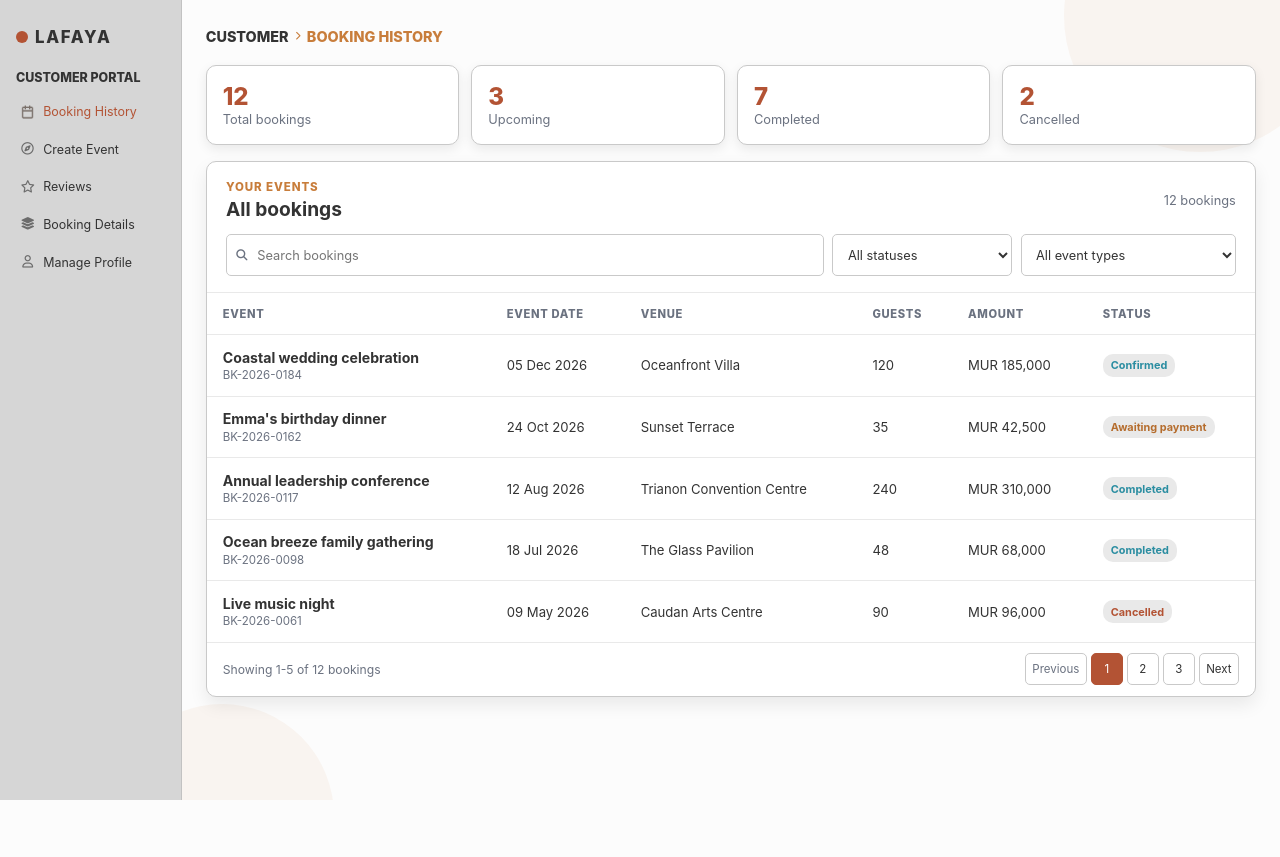
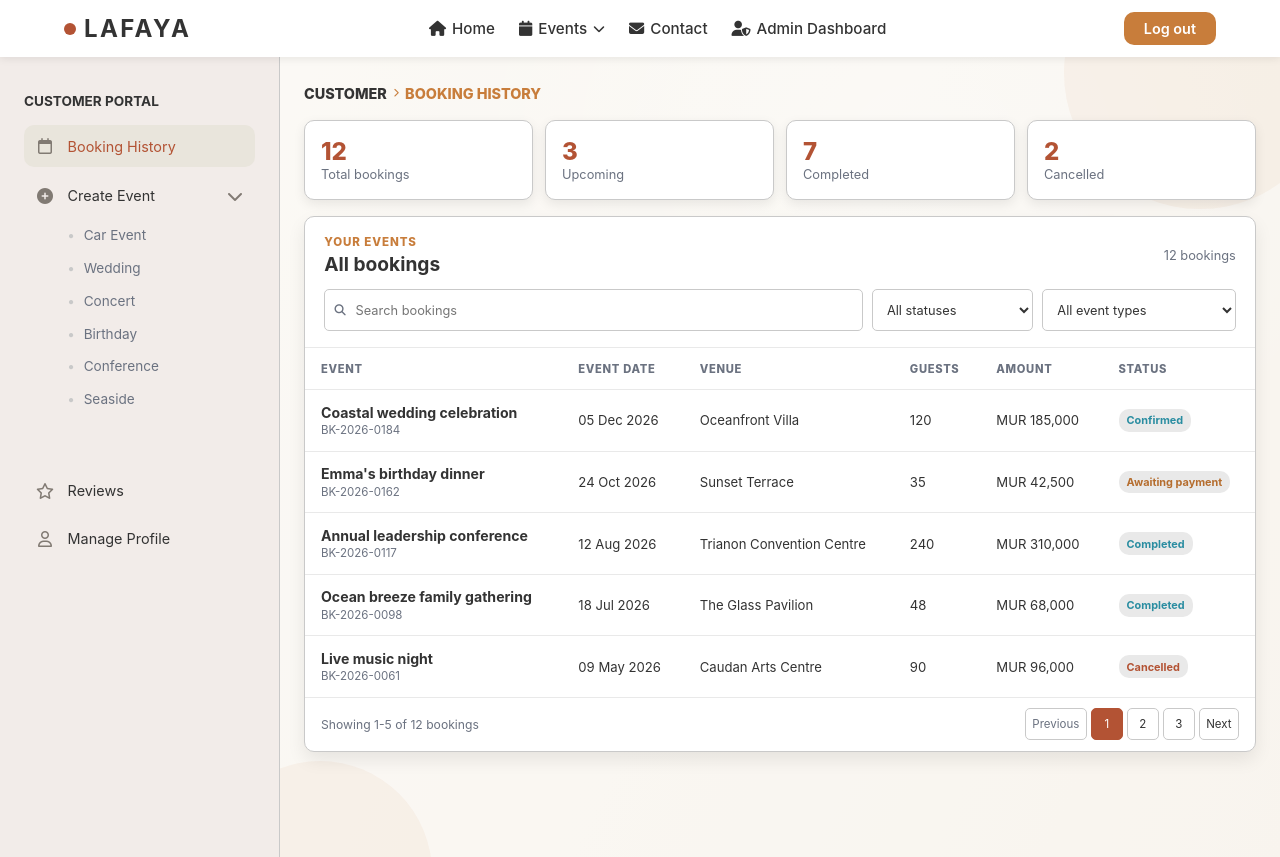
Before and after one commit to vidoushi08/Lafaya, a Django app: page /customer_dashboard/booking-history/ in a window 1280 px wide. Before the commit the page ends 800 px from the top, so only its background shows below. Run offline with Django 5.2, Linux system fonts and the light colour scheme; the visitor is signed in with stand-in values (Sample User, id 1).

```diff
--- a/customer_dashboard/static/customer_dashboard/css/dashboard.css
+++ b/customer_dashboard/static/customer_dashboard/css/dashboard.css
@@ -59,6 +59,17 @@
 .customer-nav-link:hover,
 .customer-event-links a:hover {
   background-color: var(--color-dashboard-highlight);
+}
+
+.customer-nav-link-active {
+  background-color: var(--color-dashboard-highlight);
+  color: var(--color-brand);
+}
+
+.customer-nav-link:focus-visible,
+.customer-event-links a:focus-visible {
+  outline: 2px solid var(--color-accent);
+  outline-offset: 2px;
 }
 
 .customer-nav-link-disabled {
--- a/customer_dashboard/static/customer_dashboard/css/manage_profile.css
+++ b/customer_dashboard/static/customer_dashboard/css/manage_profile.css
@@ -188,24 +188,6 @@
   margin-top: 0.25rem;
 }
 
-.customer-profile-password-button {
-  display: inline-flex;
-  min-height: 1.5rem;
-  align-items: center;
-  justify-content: center;
-  gap: 0.35rem;
-  padding: 0.3rem 0.7rem;
-  border: 1px solid rgba(179, 83, 52, 0.3);
-  border-radius: var(--radius-btn);
-  background: rgba(255, 255, 255, 0.72);
-  color: var(--color-brand);
-  font: inherit;
-  font-size: 0.62rem;
-  font-weight: 700;
-  text-decoration: none;
-  cursor: pointer;
-}
-
 .customer-profile-editor {
   display: grid;
   grid-template-columns: 5.2rem minmax(0, 1fr);
@@ -295,7 +277,6 @@
 .customer-profile-field input:focus-visible,
 .customer-profile-field select:focus-visible,
 .customer-profile-save:focus-visible,
-.customer-profile-password-button:focus-visible,
 .customer-profile-photo-button:focus-visible {
   outline: 2px solid var(--color-accent);
   outline-offset: 2px;
--- a/customer_dashboard/templates/customer_dashboard/booking_history.html
+++ b/customer_dashboard/templates/customer_dashboard/booking_history.html
@@ -3,45 +3,15 @@
 
 {% block title %}Customer Booking History | Lafaya{% endblock %}
 
-{% block navbar %}{% endblock %}
-
 {% block extra_css %}
+  <link rel="stylesheet" href="{% static 'customer_dashboard/css/booking_history.css' %}">
   <link rel="stylesheet" href="{% static 'customer_dashboard/css/manage_profile.css' %}">
-  <link rel="stylesheet" href="{% static 'customer_dashboard/css/booking_history.css' %}">
+  <link rel="stylesheet" href="{% static 'customer_dashboard/css/dashboard.css' %}">
 {% endblock %}
 
 {% block content %}
-  <div class="customer-profile-shell customer-history-shell">
-    <aside class="customer-profile-sidebar">
-      <div class="customer-profile-logo-area">
-        {% include 'includes/lafaya_logo.html' %}
-      </div>
-
-      <h2 class="customer-profile-portal-title">Customer Portal</h2>
-
-      <nav class="customer-profile-nav" aria-label="Customer portal navigation">
-        <a class="customer-profile-nav-item customer-profile-nav-item-active" href="{% url 'customer_dashboard:booking_history' %}" aria-current="page">
-          <img class="customer-history-nav-icon" src="{% static 'images/icons/booking_history.png' %}" alt="">
-          <span>Booking History</span>
-        </a>
-        <a class="customer-profile-nav-item" href="#">
-          <i class="fa-regular fa-compass" aria-hidden="true"></i>
-          <span>Create Event</span>
-        </a>
-        <a class="customer-profile-nav-item" href="{% url 'reviews:reviews' %}">
-          <i class="fa-regular fa-star" aria-hidden="true"></i>
-          <span>Reviews</span>
-        </a>
-        <a class="customer-profile-nav-item" href="{% url 'booking:booking' %}">
-          <i class="fa-solid fa-layer-group" aria-hidden="true"></i>
-          <span>Booking Details</span>
-        </a>
-        <a class="customer-profile-nav-item" href="{% url 'customer_dashboard:manage_profile' %}">
-          <i class="fa-regular fa-user" aria-hidden="true"></i>
-          <span>Manage Profile</span>
-        </a>
-      </nav>
-    </aside>
+  <div class="customer-profile-shell customer-history-shell customer-dashboard">
+    {% include "customer_dashboard/includes/sidebar.html" %}
 
     <main class="customer-profile-main customer-history-main">
       <div class="customer-profile-circle customer-profile-circle-top" aria-hidden="true"></div>
--- /dev/null
+++ b/customer_dashboard/templates/customer_dashboard/includes/sidebar.html
@@ -0,0 +1,47 @@
+{% load static %}
+
+<aside class="customer-sidebar">
+  <p class="customer-sidebar-label">customer portal</p>
+
+  <nav class="customer-nav" aria-label="Customer navigation">
+    <a
+      class="customer-nav-link{% if request.resolver_match.url_name == 'booking_history' %} customer-nav-link-active{% endif %}"
+      href="{% url 'customer_dashboard:booking_history' %}"
+      {% if request.resolver_match.url_name == 'booking_history' %}aria-current="page"{% endif %}
+    >
+      <i class="fa-regular fa-calendar" aria-hidden="true"></i>
+      <span>Booking History</span>
+    </a>
+
+    <details class="customer-create-menu" open>
+      <summary class="customer-nav-link">
+        <span class="customer-nav-leading">
+          <i class="fa-solid fa-circle-plus" aria-hidden="true"></i>
+          <span>Create Event</span>
+        </span>
+        <i class="fa-solid fa-chevron-down customer-menu-chevron" aria-hidden="true"></i>
+      </summary>
+      <ul class="customer-event-links">
+        <li><a href="{% url 'car_events:car_events' %}">Car Event</a></li>
+        <li><a href="{% url 'wedding:wedding' %}">Wedding</a></li>
+        <li><a href="{% url 'concert:concert' %}">Concert</a></li>
+        <li><a href="{% url 'birthday:birthday' %}">Birthday</a></li>
+        <li><a href="{% url 'conference:conference' %}">Conference</a></li>
+        <li><a href="{% url 'seaside:seaside' %}">Seaside</a></li>
+      </ul>
+    </details>
+
+    <a class="customer-nav-link customer-nav-link-spaced" href="{% url 'reviews:reviews' %}">
+      <i class="fa-regular fa-star" aria-hidden="true"></i>
+      <span>Reviews</span>
+    </a>
+    <a
+      class="customer-nav-link{% if request.resolver_match.url_name == 'manage_profile' %} customer-nav-link-active{% endif %}"
+      href="{% url 'customer_dashboard:manage_profile' %}"
+      {% if request.resolver_match.url_name == 'manage_profile' %}aria-current="page"{% endif %}
+    >
+      <i class="fa-regular fa-user" aria-hidden="true"></i>
+      <span>Manage Profile</span>
+    </a>
+  </nav>
+</aside>
```
Also changed, not shown: customer_dashboard/templates/customer_dashboard/dashboard.html (+2 -47 lines), customer_dashboard/templates/customer_dashboard/manage_profile.html (+6 -40 lines), customer_dashboard/tests.py (+56 -3 lines).
